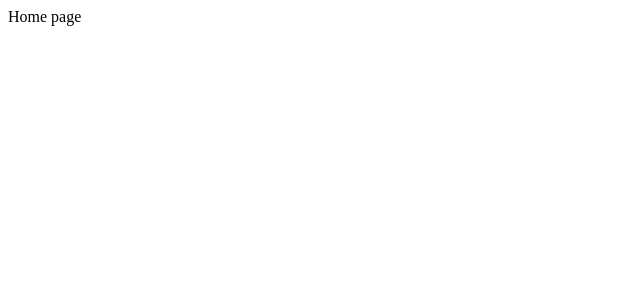
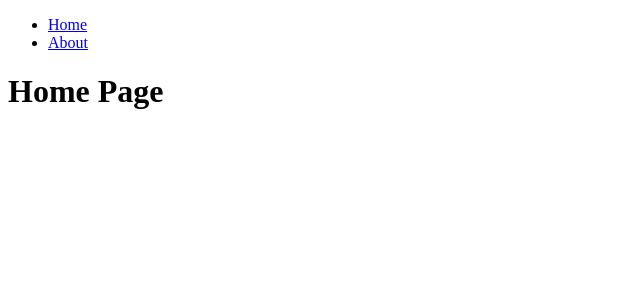
Before and after one commit to CHANDAN-su/reactApplication, a React (Vite) app: page / in a window 1280 px wide. Shown: the top 300 px of the page, without its empty margins (0-640 px from the left). Built offline with nearby package versions, Linux system fonts and the light colour scheme.

Commit message:
Navigation:- Use the Link or NavLink components for navigation without refreshing the page.

```diff
--- a/Component/RecatRouterDom/About.jsx
+++ b/Component/RecatRouterDom/About.jsx
@@ -1,8 +1,17 @@
 import React from 'react'
+import { NavBar } from "react-router-dom";
 
 function About() {
   return (
-    <div>About page</div>
+    <>
+    <nav>
+    <ul>
+            <li><NavBar to="/">Home</NavBar></li>
+            <li><NavBar to="/about">About</NavBar></li>
+        </ul>
+    </nav>
+        <h1>About Page</h1>
+    </>
   )
 }
 
--- a/Component/RecatRouterDom/Home.jsx
+++ b/Component/RecatRouterDom/Home.jsx
@@ -1,8 +1,17 @@
 import React from 'react'
+import { Link } from "react-router-dom";
 
 function Home() {
   return (
-    <div>Home page</div>
+    <>
+    <nav>
+        <ul>
+            <li><Link to="/">Home</Link></li>
+            <li><Link to="/about">About</Link></li>
+        </ul>
+    </nav>
+        <h1>Home Page</h1>
+    </>
   )
 }
 
```
